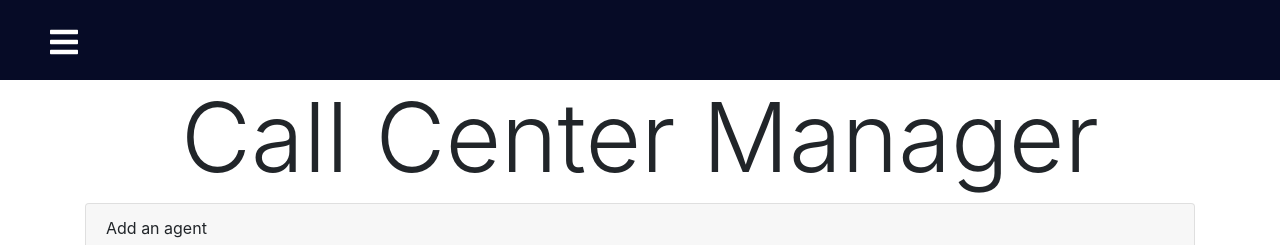
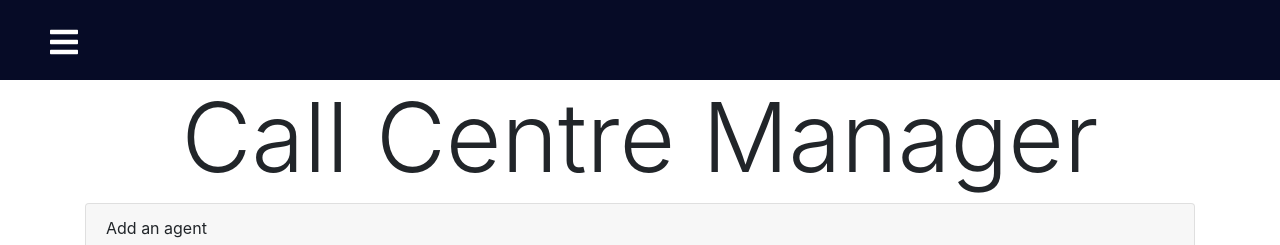
Before and after one commit to TornTech/CPSC-304-Project, a React (Create React App) app in the folder client/: page / in a window 1280 px wide. Shown: the top 245 px of the page. Built offline with nearby package versions, Linux system fonts and the light colour scheme; no server answers.

Commit message:
Changed header to Call Centre Manager

```diff
--- a/client/src/components/Header.jsx
+++ b/client/src/components/Header.jsx
@@ -3,7 +3,7 @@ import React from "react";
 const Header = () => {
     return (
         <div>
-            <h1 className="font-weight-light display-1 text-center">Call Center Manager</h1>
+            <h1 className="font-weight-light display-1 text-center">Call Centre Manager</h1>
         </div>
     )
 }
```
Also changed, not shown: 1 other file (tests, documents, lock files or other folders).
